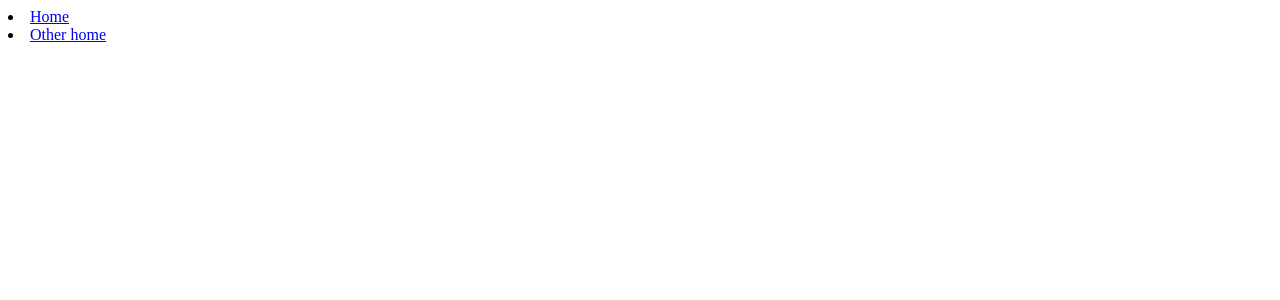
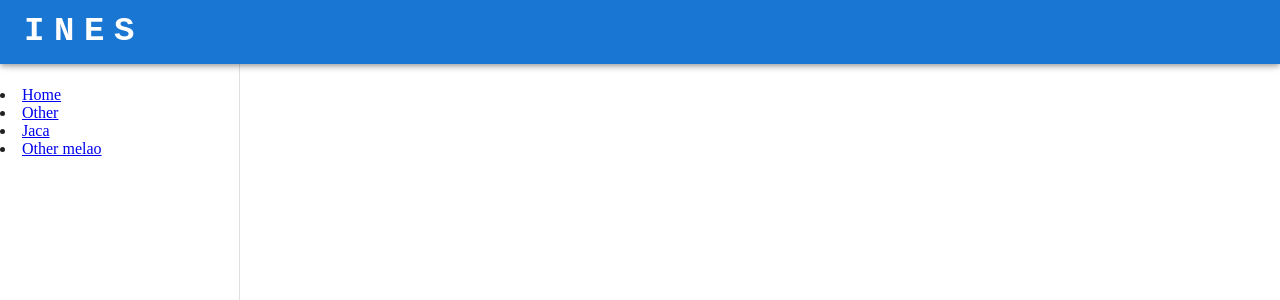
Before and after one commit to ines-erp/react-frontend, a React (Vite) app: page / in a window 1280 px wide. Shown: the top 300 px of the page. Built offline with nearby package versions, Linux system fonts and the light colour scheme.

Commit message:
Fixing menu routes and adding inside layout

```diff
--- a/src/layouts/main/LayoutMenuAppbar.jsx
+++ b/src/layouts/main/LayoutMenuAppbar.jsx
@@ -8,6 +8,8 @@ import {
 } from "@mui/material";
 import React from "react";
 import MenuIcon from "@mui/icons-material/Menu";
+import {RouterMainMenu} from "@/menu/index.jsx";
+import {Outlet} from "react-router-dom";
 
 const Offset = () => <Box sx={{height: '86px'}}/>
 
@@ -55,52 +57,12 @@ export const LayoutMenuAppbar = () => {
                     }}
                     anchor="left" border={'1px solid red'}>
                 <Offset/>
-                <ul>
-                    <li>menu</li>
-                    <li>menu</li>
-                    <li>menu</li>
-                </ul>
+                <RouterMainMenu/>
             </Drawer>
 
             <Container maxWidth={false} id={"main"}>
                 <Offset/>
-                <Typography>
-
-                    Mauris imperdiet erat id nunc dignissim rutrum. Vestibulum ligula elit, rhoncus in tempus quis,
-                    congue a mi. Integer sit amet finibus dolor. Duis pellentesque tortor venenatis magna congue, id
-                    lacinia lacus semper. Morbi a lorem placerat, viverra nisl ac, blandit ipsum. Nunc id scelerisque
-                    felis. Nullam nec nulla rhoncus, aliquet erat et, dictum eros. Curabitur facilisis aliquam tellus at
-                    vulputate. Fusce tempus nisl quis justo elementum, et lacinia nisi dictum. Fusce gravida dignissim
-                    velit, eu ornare metus pharetra eget. Quisque eget lorem nec dui sagittis egestas et quis erat.
-                    Nullam rhoncus sagittis felis, id convallis felis dignissim nec.
-
-                    Vestibulum maximus tellus vel quam pharetra vulputate. Phasellus maximus, metus a tempus
-                    ullamcorper, mauris lorem fringilla est, nec finibus lacus dui quis elit. Pellentesque tincidunt
-                    nisl nec magna pharetra consectetur. Vestibulum eleifend dui a pharetra lobortis. Pellentesque sed
-                    suscipit felis. Cras sollicitudin augue nec egestas blandit. Praesent pellentesque mi quis diam
-                    sollicitudin, eget auctor mauris lobortis. Nullam bibendum metus quis varius egestas. Ut ullamcorper
-                    commodo est, ut aliquet tellus volutpat at. Suspendisse sit amet magna et tortor accumsan posuere.
-                    Suspendisse congue tristique augue a imperdiet.
-
-                    Etiam cursus non magna venenatis aliquam. Mauris est risus, aliquet nec metus sit amet, rutrum
-                    commodo purus. Quisque aliquet, ex vel tincidunt gravida, nibh lectus pharetra enim, id mollis urna
-                    diam eu magna. Nulla convallis finibus molestie. Fusce pharetra ligula a ex hendrerit, id sagittis
-                    leo semper. Nullam lobortis, urna ac efficitur rutrum, nisi tellus gravida elit, a volutpat velit
-                    ligula a metus. Nulla semper felis augue, ut malesuada odio iaculis et. Aliquam erat volutpat. Nam
-                    iaculis mauris eu placerat laoreet. Nullam mollis vel metus in varius. Vestibulum purus tortor,
-                    posuere et metus at, tincidunt efficitur nibh. Nulla feugiat quam lectus, at egestas lorem rhoncus
-                    ac. Suspendisse magna massa, elementum efficitur nisi ut, scelerisque iaculis elit.
-
-                    Fusce semper tempor augue, eu interdum diam gravida in. Curabitur sed est nec leo sollicitudin
-                    ultrices. Cras a erat lacus. Maecenas lacus enim, molestie nec suscipit sit amet, faucibus at dolor.
-                    Duis dictum velit ac tortor sodales, in ultricies orci finibus. Integer sollicitudin, nulla eu
-                    tincidunt elementum, leo leo convallis tellus, sed vehicula tellus mi quis odio. Phasellus non mi
-                    nulla. Vivamus porttitor in ipsum ac aliquet. Nullam neque purus, lobortis at sollicitudin id,
-                    cursus quis erat. Lorem ipsum dolor sit amet, consectetur adipiscing elit. Sed vitae magna a enim
-                    euismod porttitor a a odio. Aenean interdum erat non nisl congue tempus. Aliquam auctor purus sit
-                    amet tellus dapibus venenatis.
-
-                </Typography>
+                <Outlet />
             </Container>
         </Box>
     )
--- a/src/menu/dynamicMenuItems.jsx
+++ b/src/menu/dynamicMenuItems.jsx
@@ -7,29 +7,25 @@ import {Link} from "react-router-dom";
  */
 export const dynamicMenuItems = (routes) => {
 
-    let path;
-    let linksToNav
+    // path: "", element: <HomePage/>, label:"Home", isInMenu: false, isEnabled: false
+    return routes.map((route) => {
 
-    for (let route of routes) {
-        path = route.path;
-        linksToNav = route.children;
-    }
-
-
-    // path: "", element: <HomePage/>, label:"Home", isInMenu: false, isEnabled: false
-    return linksToNav.map((menuItem) => {
-
-        console.log(menuItem.isInMenu, menuItem.isEnabled)
-
-        if(menuItem.isInMenu && menuItem.isEnabled){
-            return (
-                <li key={`${path}/${menuItem.path}`}>
-                    <Link to={`${path}/${menuItem.path}`}>{menuItem.label}</Link>
-                </li>
-            )
+        if (route.children.length > 0) {
+            return route.children.map((childRoute) => {
+                if(childRoute.isInMenu && childRoute.isEnabled){
+                    return (
+                        <li>
+                            <Link to={`${route.path}/${childRoute.path}`}>{childRoute.label}</Link>
+                        </li>
+                    )
+                }
+                return null
+            })
         }
 
-        return null
+        return <li>
+            <Link to={`${route.path}`}>{route.label}</Link>
+        </li>
 
     })
 }
--- a/src/menu/menuRoutes.jsx
+++ b/src/menu/menuRoutes.jsx
@@ -1,4 +1,5 @@
 import {homeRoutes} from "@/pages/home/homeRoutes.jsx";
+import {otherRoutes} from "@/pages/otherModule/otherModuleRoutes.jsx";
 
 
 /**
@@ -6,4 +7,5 @@ import {homeRoutes} from "@/pages/home/homeRoutes.jsx";
  */
 export const menuRoutes = [
         ...homeRoutes,
+    ...otherRoutes
     ]
--- a/src/menu/tempLayout.jsx
+++ /dev/null
@@ -1,11 +0,0 @@
-import {RouterMainMenu} from "@/menu/index.jsx";
-import {Outlet} from "react-router-dom";
-
-export const TempLayout = () => {
-    return (
-        <>
-            <RouterMainMenu/>
-            <Outlet/>
-        </>
-    )
-}
--- a/src/pages/home/homeRoutes.jsx
+++ b/src/pages/home/homeRoutes.jsx
@@ -5,7 +5,7 @@ import {HomePage} from "@/pages/home/index.jsx";
 export const homeRoutesList = [
     {path: "", element: <HomePage/>, label:"Home", isInMenu: true, isEnabled: true},
     {path: "finances", element: <h1>Finances</h1>, label:"Finance", isInMenu: true, isEnabled: false},
-    {path: "other", element: <h1>Any other</h1>, label:"Other home", isInMenu: true, isEnabled: true},
+    {path: "payment", element: <h1>Any payment</h1>, label:"payment home", isInMenu: false, isEnabled: true},
 ]
 
 export const homeRoutes = [
--- a/src/pages/otherModule/otherModuleRoutes.jsx
+++ b/src/pages/otherModule/otherModuleRoutes.jsx
@@ -1,15 +1,17 @@
 import { Outlet} from "react-router-dom";
 import {OtherModule} from "@/pages/otherModule/index.jsx";
+import {HomePage} from "@/pages/home/index.jsx";
 
-//example
-export const otherModuleRoutes = [
+export const otherRoutesList = [
+    {path: "", element: <OtherModule/>, label:"Other", isInMenu: true, isEnabled: true},
+    {path: "jaca", element: <h1>Finances</h1>, label:"Jaca", isInMenu: true, isEnabled: true},
+    {path: "melao", element: <h1>Any other</h1>, label:"Other melao", isInMenu: true, isEnabled: true},
+]
+
+export const otherRoutes = [
     {
-        path: "/othermodule",
+        path: "/other",
         element: <Outlet />,
-        children: [
-            {index: true, element: <OtherModule />},
-            {path: "finances", element: <h1>Other Finances</h1>},
-            {path: "other", element: <h1>Other Any other</h1>},
-        ]
+        children: otherRoutesList.filter(item => item.isEnabled === true)
     }
 ]
--- a/src/routes/router.jsx
+++ b/src/routes/router.jsx
@@ -1,11 +1,11 @@
 import {createBrowserRouter} from "react-router-dom";
-import {TempLayout} from "@/menu/tempLayout.jsx";
 import {menuRoutes} from "@/menu/menuRoutes.jsx";
+import {LayoutMenuAppbar} from "@/layouts/main/LayoutMenuAppbar.jsx";
 
 const router = createBrowserRouter([
     {
         path: "/",
-        element: <TempLayout/>,
+        element: <LayoutMenuAppbar/>,
         errorElement: <h1>Error</h1>,
         children: [...menuRoutes]
 
```
